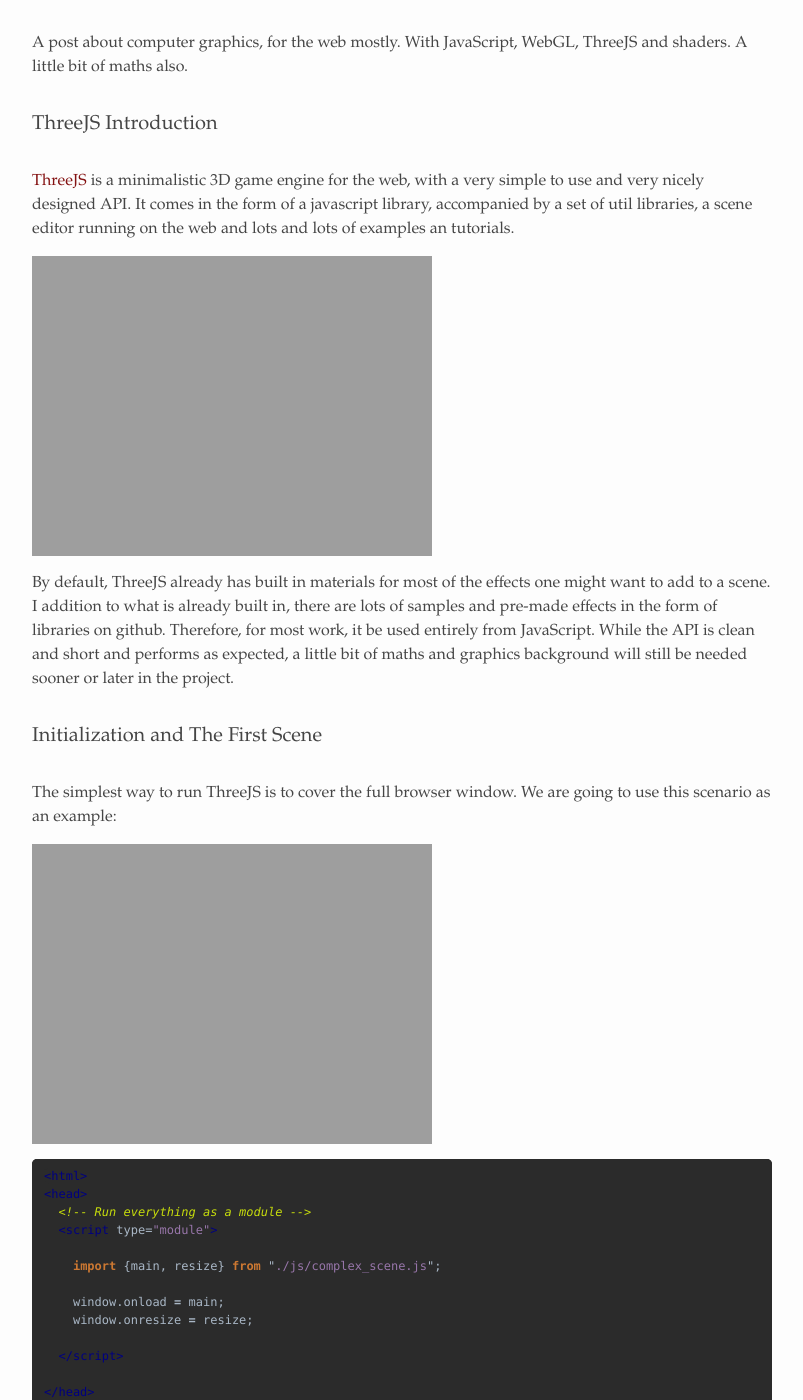
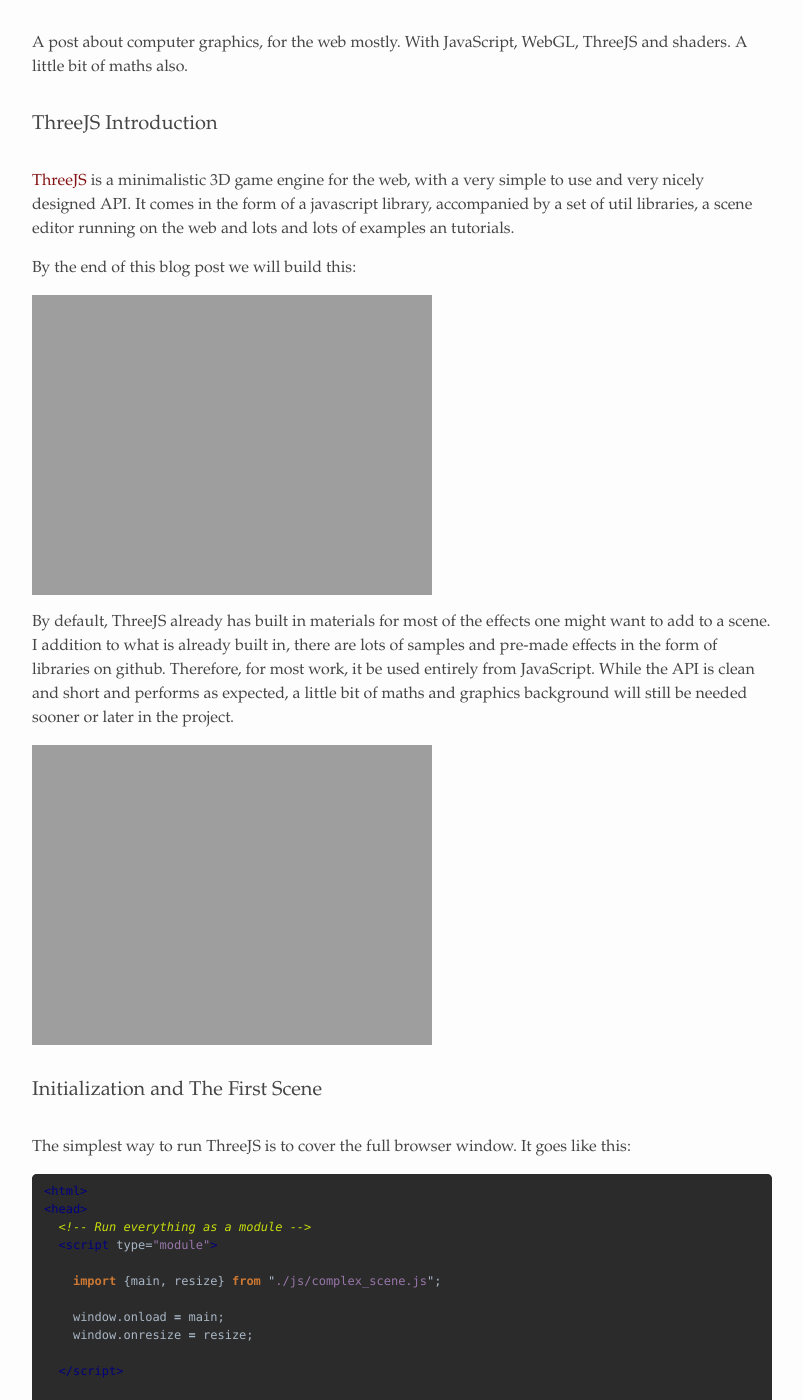
Before and after one commit to alexandrugris/my-jekyll-tech-blog, a Jekyll site: the page built from MyBlog/_posts/2020-04-16-intro-webgl.markdown, in a window 1280 px wide and 1400 px high, scrolled down 269 px. Shown: the whole window, without its empty margins (238-1041 px from the left). Built offline with Jekyll 4.4.1, drawn with Linux system fonts in a browser that asks for light colours; some of the changed text lies outside the part shown.

Commit message:
small update

````diff
--- a/MyBlog/_posts/2020-04-16-intro-webgl.markdown
+++ b/MyBlog/_posts/2020-04-16-intro-webgl.markdown
@@ -11,15 +11,19 @@
 
 [ThreeJS](https://threejs.org/) is a minimalistic 3D game engine for the web, with a very simple to use and very nicely designed API. It comes in the form of a javascript library, accompanied by a set of util libraries, a scene editor running on the web and lots and lots of examples an tutorials.
 
-![Three JS Editor]({{site.url}}/assets/webgl_1.png)
+By the end of this blog post we will build this:
+
+![Three JS Editor]({{site.url}}/assets/webgl_2.png)
+
 
 By default, ThreeJS already has built in materials for most of the effects one might want to add to a scene. I addition to what is already built in, there are lots of samples and pre-made effects in the form of libraries on github. Therefore, for most work, it be used entirely from JavaScript. While the API is clean and short and performs as expected, a little bit of maths and graphics background will still be needed sooner or later in the project.
 
+![Three JS Editor]({{site.url}}/assets/webgl_1.png)
+
+
 ### Initialization and The First Scene
 
-The simplest way to run ThreeJS is to cover the full browser window. We are going to use this scenario as an example:
-
-![Three JS Editor]({{site.url}}/assets/webgl_2.png)
+The simplest way to run ThreeJS is to cover the full browser window. It goes like this:
 
 ```html
 <html>
````
Also changed, not shown: other parts of MyBlog/_posts/2020-04-16-intro-webgl.markdown (+1 -1 lines).
